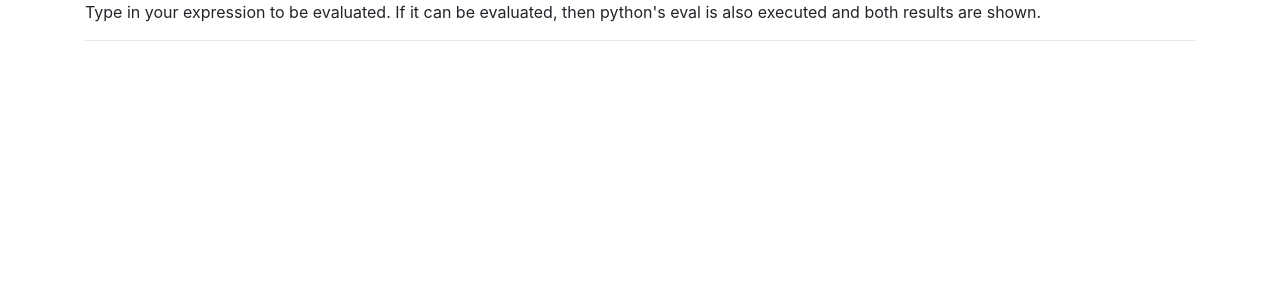
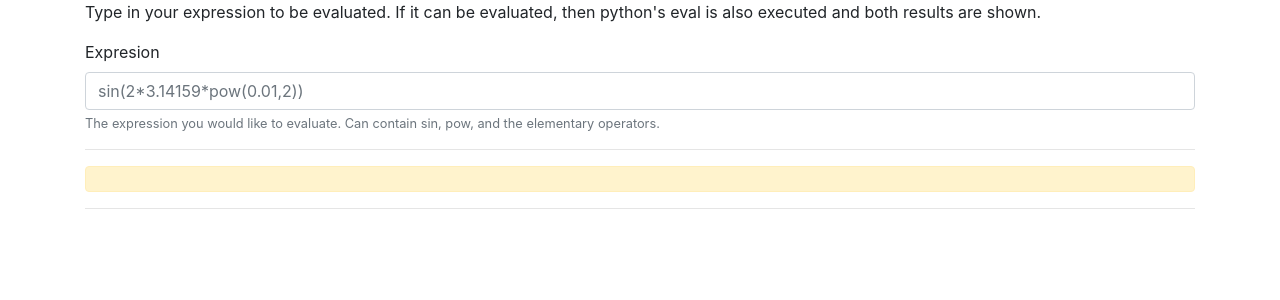
Before and after one commit to danieltuzes/collection, a Python web app: template dashboarding/flask/templates/eval.j2 in a window 1280 px wide. Shown: the top 300 px of the page. Run offline with Jinja, Linux system fonts and the light colour scheme; the template is opened without the code that fills it, so the values that code supplies are empty; some libraries are stand-ins or nearby versions.

Commit message:
expose evaluate to the user

```diff
--- a/dashboarding/flask/templates/eval.j2
+++ b/dashboarding/flask/templates/eval.j2
@@ -12,6 +12,19 @@
 
 <body class="container">
     <p>Type in your expression to be evaluated. If it can be evaluated, then python's eval is also executed and both results are shown.</p>
+    <form action="/evaluate" method="post">
+    <div class="form-group">
+    <label for="expression">Expresion</label>
+    <input type="text" class="form-control" id="expression" name="expression" aria-describedby="expressionHelp" placeholder="sin(2*3.14159*pow(0.01,2))">
+    <small id="expressionHelp" class="form-text text-muted">The expression you would like to evaluate. Can contain sin, pow, and the elementary operators.</small>
+    </form>
+    {% if ret is not none %}
+    <hr/>
+    {% if ret[0] %}<div class="alert alert-success" role="alert">
+    {% else %}<div class="alert alert-warning" role="alert">
+    {% endif %}
+    {{ ret[1]|safe }}</div>
+    {% endif %}
     <hr/>
     {{ marked_up|safe }}
 </body>
--- a/dashboarding/flask/templates/plot.j2
+++ b/dashboarding/flask/templates/plot.j2
@@ -44,7 +44,7 @@
         <h2>Plot a function</h2>
         <h3>Input parameters</h3>
         <div class="input-group">
-            <form method="GET" action="/plot" enctype="multipart/form-data">
+            <form method="GET" action="/plot">
                 <div class="input-group">
                     <div class="input-group-prepend">
                         <span class="input-group-text">x-range (optional)</span>
```
Also changed, not shown: dashboarding/flask/file_upload.py (+12 -2 lines).
